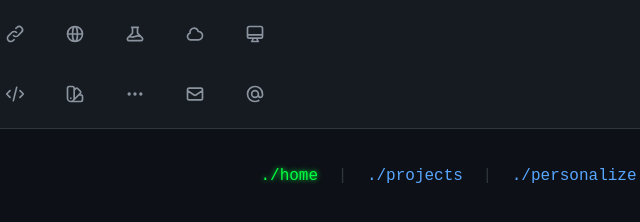
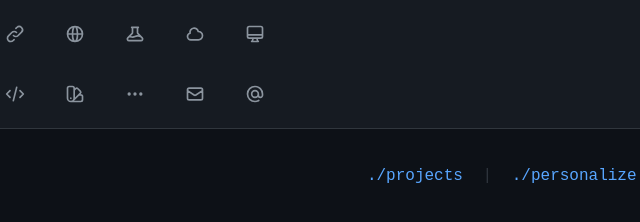
Before and after one commit to TakashiSasaki/moukaeritai.work, a website: page index.html in a window 1280 px wide. Shown: the top 222 px of the page, 505-1145 px from the left. Drawn offline with Linux system fonts and the light colour scheme.

Commit message:
feat(nav): remove redundant ./home link

```diff
--- a/index.html
+++ b/index.html
@@ -110,8 +110,6 @@
         <nav>
             <div class="logo"><a href="#" style="color: inherit; text-decoration: none;">~/moukaeritai.work</a></div>
             <div>
-                <a href="#">./home</a>
-                <span style="margin: 0 10px; color: #30363d;">|</span>
                 <a href="#projects">./projects</a>
                 <span style="margin: 0 10px; color: #30363d;">|</span>
                 <a href="#personalize">./personalize</a>
```
